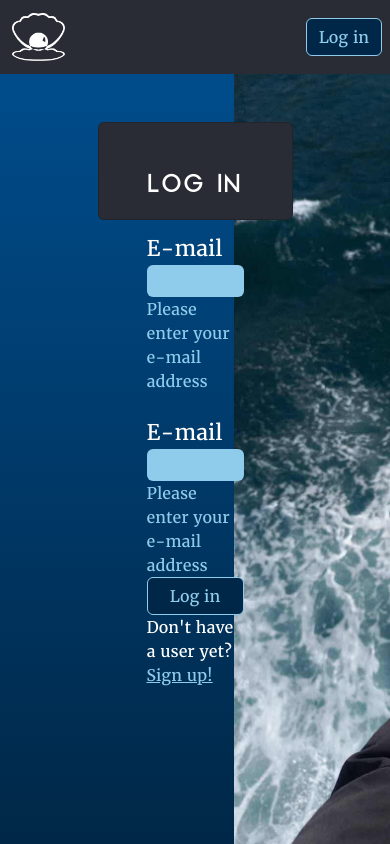
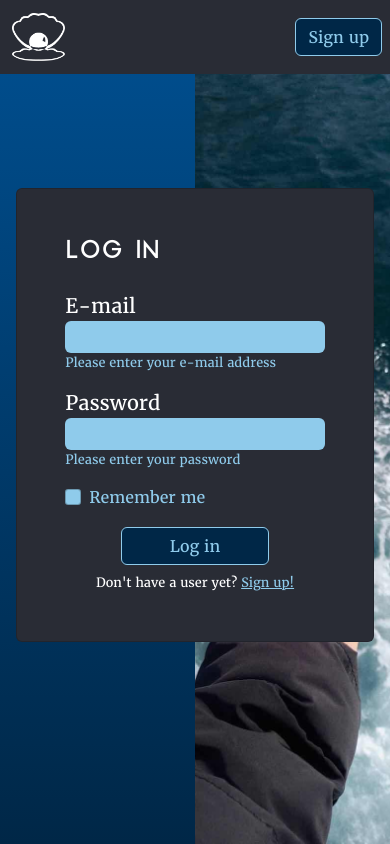
Before and after one commit to DinaOluf/SemesterProject2, a website: page login.html in a window 390 px wide. Drawn offline with nearby package versions, Linux system fonts and the light colour scheme.

Commit message:
finished welcome.html, login.html and signup.html with styling

```diff
--- a/login.html
+++ b/login.html
@@ -9,11 +9,11 @@
     <title>Pearls | Log in</title>
     <link rel="stylesheet" href="./dist/css/styles.css" />
   </head>
-  <body id="login" class="min-vh-100 overflow-hidden position-relative">
+  <body id="login" class="d-flex flex-column justify-content-between min-vh-100">
     <header class="d-flex navbar bg-dark justify-content-between">
-      <div class="row navbar-brand align-items-center mx-0 w-75">
+      <div class="row navbar-brand align-items-center mx-0">
         <a
-          href="./index.html"
+          href="./welcome.html"
           class="col-3 col-sm-5 col-lg-4 col-xxl-3 d-flex align-items-center text-decoration-none"
         >
           <img src="./assets/icons/light-pearl-icon.png" id="brand-icon" />
@@ -37,7 +37,7 @@
             </form>
           </div> -->
       </div>
-      <div class="d-flex nav-item dropdown w-25 justify-content-end">
+      <div class="d-flex nav-item dropdown w-50 justify-content-end">
         <!-- <a
             class="nav-link dropdown-toggle me-3"
             href="#"
@@ -61,36 +61,59 @@
           </ul> -->
         <a
           class="btn btn-primary me-2 text-secondary border border-secondary"
-          href="./login.html"
-          >Log in</a
+          href="./signup.html"
+          >Sign up</a
         >
       </div>
     </header>
     <main>
-      <div class="container position-relative">
-        <div class="row d-flex justify-content-center mt-5">
-          <form class="col-6 card bg-dark text-light p-5">
-            <h1 class="fs-2 text-uppercase">Log in</h1>
-            <label class="fs-4 mt-4" for="emailInput">E-mail</label>
-            <input id="emailInput" class="bg-secondary p-1 rounded" />
-            <div class="text-secondary">Please enter your e-mail address</div>
-            <label class="fs-4 mt-4" for="emailInput">E-mail</label>
-            <input id="emailInput" class="bg-secondary p-1 rounded" />
-            <div class="text-secondary">Please enter your e-mail address</div>
+      <div class="container position-relative mb-5">
+        <div class="row d-flex justify-content-center mt-2">
+          <form
+            class="col-11 col-md-8 col-lg-6 card bg-dark text-light p-5 mh-100"
+          >
+            <h1 class="fs-2 text-uppercase mb-4">Log in</h1>
+            <label class="fs-5" for="emailInput">E-mail</label>
+            <input
+              id="emailInput"
+              type="email"
+              class="bg-secondary p-1 rounded form-control"
+            />
+            <div id="mailFeedback" class="text-secondary">Please enter your e-mail address</div>
+            <label class="fs-5 mt-3" for="passwordInput">Password</label>
+            <input
+              id="passwordInput"
+              type="password"
+              class="bg-secondary p-1 rounded form-control"
+            />
+            <div id="passwordFeedback" class="text-secondary">Please enter your password</div>
+            <div class="form-check mt-3">
+              <input
+                id="rememberCheck"
+                type="checkbox"
+                class="form-check-input me-2"
+              />
+              <label
+                class="form-check-label text-secondary fs-6"
+                for="rememberCheck"
+                >Remember me</label
+              >
+            </div>
             <button
-              class="btn btn-primary text-secondary border border-secondary"
+              class="btn btn-primary text-secondary border border-secondary align-self-center mt-3 px-5"
             >
               Log in
             </button>
-            <div>
+            <div class="text-center mt-2">
               Don't have a user yet?
-              <a href="./signup.html" class="text-secondary">Sign up!</a>
+              <a href="./signup.html">Sign up!</a>
             </div>
           </form>
         </div>
       </div>
       <div id="bg-image" class="position-absolute top-0 end-0"></div>
     </main>
+    <footer class="mt-5"></footer>
     <script src="./node_modules/@popperjs/core/dist/umd/popper.min.js"></script>
     <script src="./node_modules/bootstrap/dist/js/bootstrap.min.js"></script>
   </body>
--- /dev/null
+++ b/src/scss/_form-check.scss
@@ -0,0 +1,7 @@
+.form-check-input {
+  background-color: $secondary !important;
+
+  &:checked {
+    background-color: $primary !important;
+  }
+}
--- a/src/scss/_variables.scss
+++ b/src/scss/_variables.scss
@@ -16,6 +16,10 @@ $danger: #bea6ff;
 $light: #ffffff;
 $dark: #292c35;
 
+//LINKS
+
+$link-color: $secondary;
+
 //FONTS
 
 h1,
--- a/src/scss/styles.scss
+++ b/src/scss/styles.scss
@@ -1,4 +1,5 @@
 @import "./variables";
+@import "./form-check";
 @import "../../node_modules/bootstrap/scss/bootstrap.scss";
 
 //GLOBAL STYLING
@@ -39,7 +40,8 @@ form {
     max-width: 2rem;
   }
 
-  & input {
+  & .form-control,
+  & .search-input {
     border: none;
 
     &:focus {
@@ -58,12 +60,17 @@ form {
   background-image: url("../../assets/images/pearls-ring.jpg");
   background-size: cover;
   background-position-y: bottom;
+  background-position-x: 45%;
   z-index: 1;
 }
 
 // WELCOME
 #welcome {
   & main {
+    & #welcome-text {
+      max-width: 100%;
+    }
+
     & #big-image {
       & img {
         object-fit: cover;
@@ -80,17 +87,18 @@ form {
       & .search-input {
         width: 100%;
         border: none;
+      }
+    }
 
-        &:focus {
-          box-shadow: none;
-        }
-      }
+    & #welcome-login {
+    max-width: 100%;
     }
   }
 }
 
 // LOGIN & SIGNUP
-#login {
+#login,
+#signup {
   .container {
     z-index: 4;
   }
@@ -179,4 +187,20 @@ form {
       }
     }
   }
+
+  #login,
+  #signup {
+    #bg-image {
+      width: 50%;
+    }
+
+    & form {
+      font-size: 0.8em;
+
+      & #rememberCheck {
+        width: 1rem;
+        height: 1rem;
+      }
+    }
+  }
 }
```
Also changed, not shown: signup.html (+50 -14 lines), welcome.html (+3 -3 lines), dist/css/styles.css, src/scss/_buttons.scss (deleted), 1 other file.
